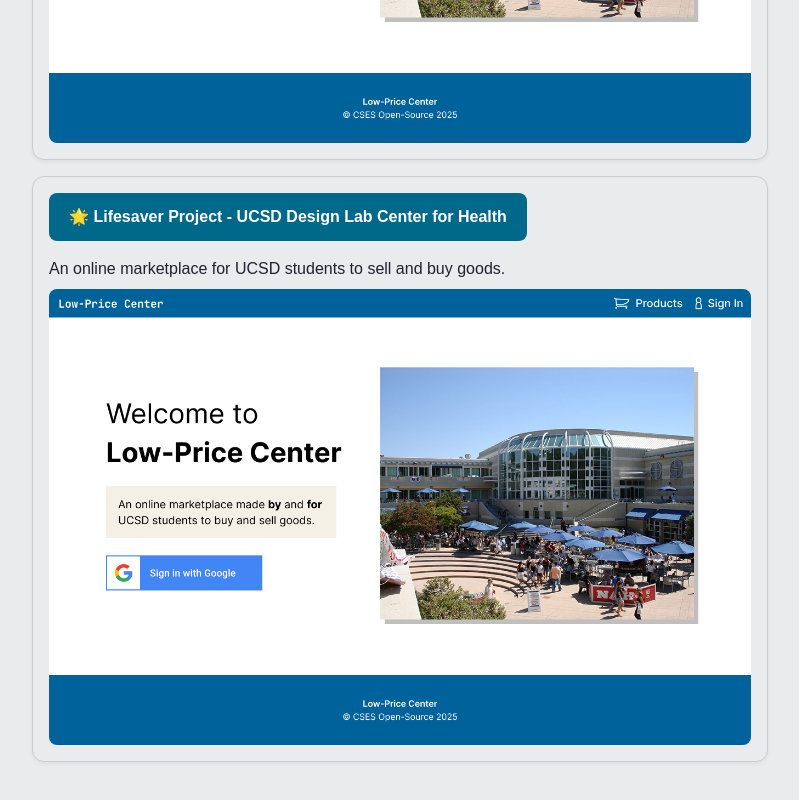
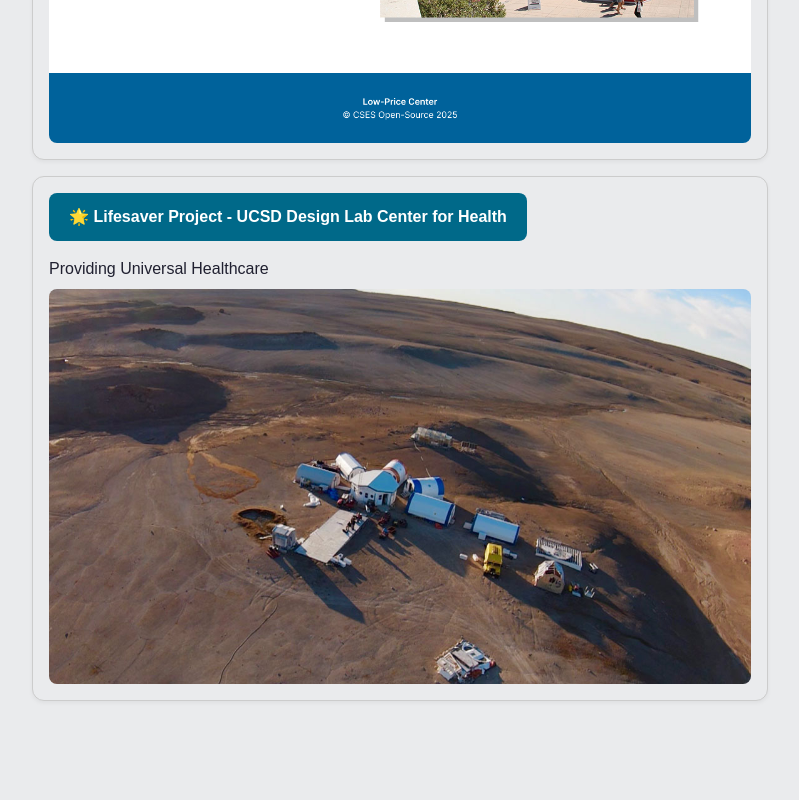
Before and after one commit to ItsSnowyMoon/portfolio-site, a Next.js app: page /projects in a window 1280 px wide. Shown: the part 1670-2470 px from the top of the page, without its empty margins (240-1039 px from the left). After the commit the page ends 2419 px from the top, so only its background shows below. Built offline with nearby package versions, Linux system fonts and the light colour scheme.

Commit message:
lifesaver subheader/image

```diff
--- a/app/projects/page.tsx
+++ b/app/projects/page.tsx
@@ -207,11 +207,11 @@ export default function ProjectsPage() {
 
           <div style={{ marginTop: '1rem' }}>
             <p style={{ marginBottom: '0.5rem' }}>
-              An online marketplace for UCSD students to sell and buy goods.
+              Providing Universal Healthcare
             </p>
 
             <img
-              src="/lowprice.png"
+              src="/devonmars.jpg"
               alt="Lowprice Homepage"
               style={{
                 maxWidth: '100%',
```
Also changed, not shown: public/devonmars.jpg (added).
